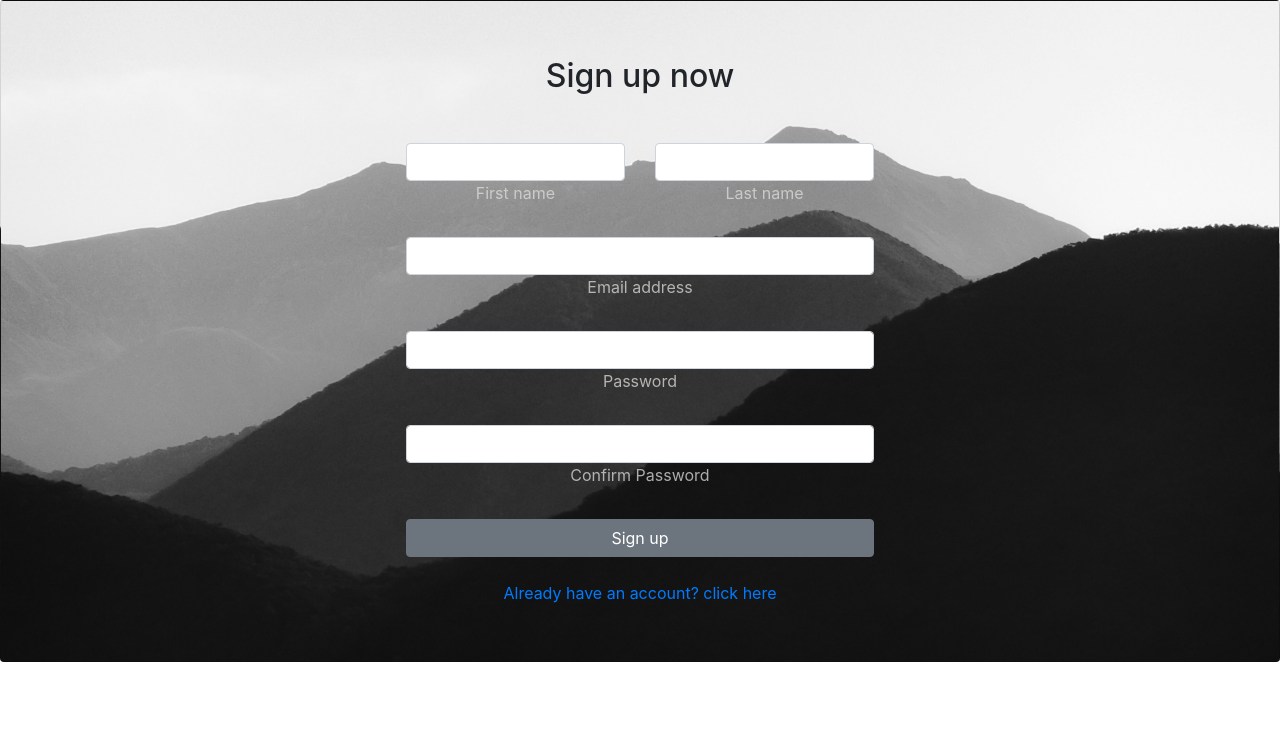
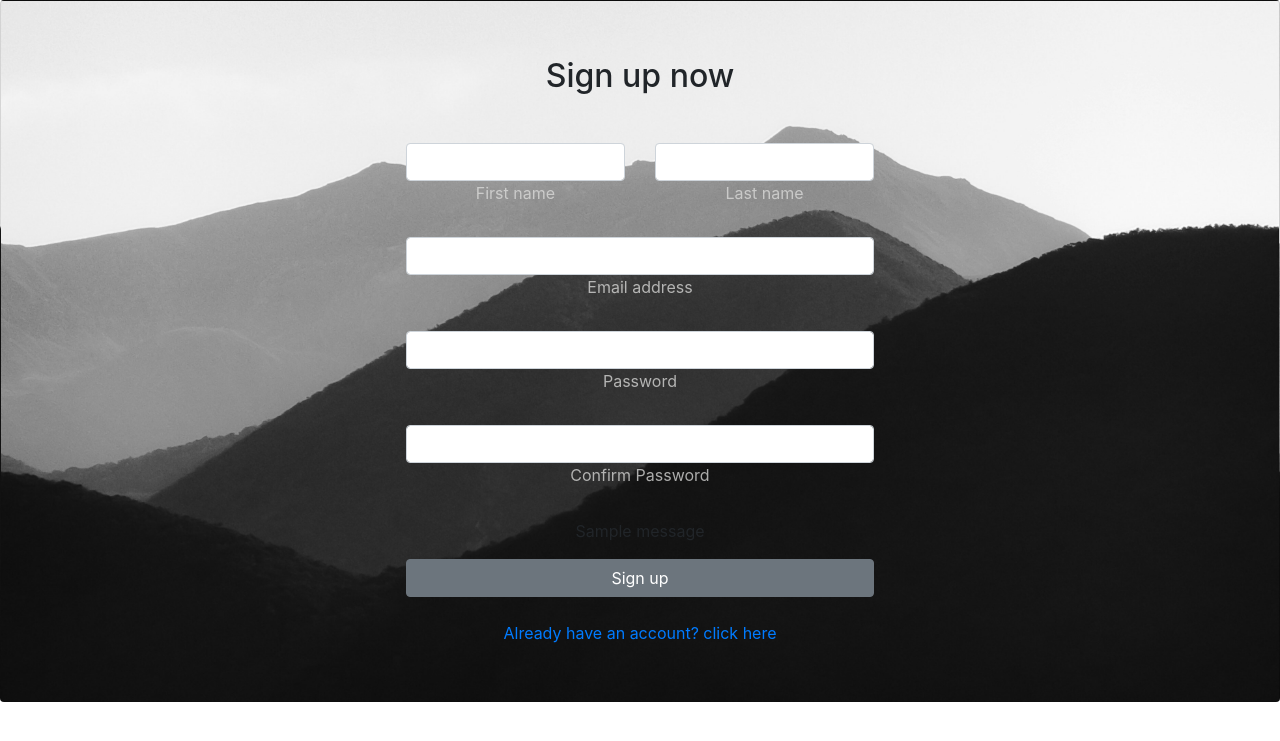
Before and after one commit to thej-x/loginpage, a Django app: page / in a window 1280 px wide. Shown: the top 741 px of the page. Run offline with Django 5.2, Linux system fonts and the light colour scheme; one stand-in notice (Sample message) is shown; some libraries are stand-ins or nearby versions.

Commit message:
signup password message added

```diff
--- a/registration/app1/views.py
+++ b/registration/app1/views.py
@@ -25,7 +25,8 @@ def SignupPage(request):
         pass1 = request.POST.get('password1')
         pass2 = request.POST.get('password2')
         if pass1!=pass2:
-            return HttpResponse("password not match")
+            messages.error(request,"passwords not matching")
+            return redirect('signup')
         else:
         # Create user object
             my_user = User.objects.create_user(username=email, email=email)
--- a/registration/templates/signup.html
+++ b/registration/templates/signup.html
@@ -59,9 +59,17 @@
                 <input type="password" id="form3Example4" class="form-control" name="password1" id="password1" />
                 <label class="form-label" for="form3Example4" >Password</label>
               </div>
+
               <div class="form-outline mb-4">
                 <input type="password" id="form3Example4" class="form-control" name="password2" id="password2" />
                 <label class="form-label" for="form3Example4">Confirm Password</label>
+              </div>
+              <div>
+                {% if messages %}
+                {% for message in messages %}
+                  <p>{{message}}</p>
+                {% endfor %}
+              {% endif %}
               </div>
 
 
```
Also changed, not shown: registration/db.sqlite3, registration/templates/login.html (line endings or trailing spaces), 1 other file.
